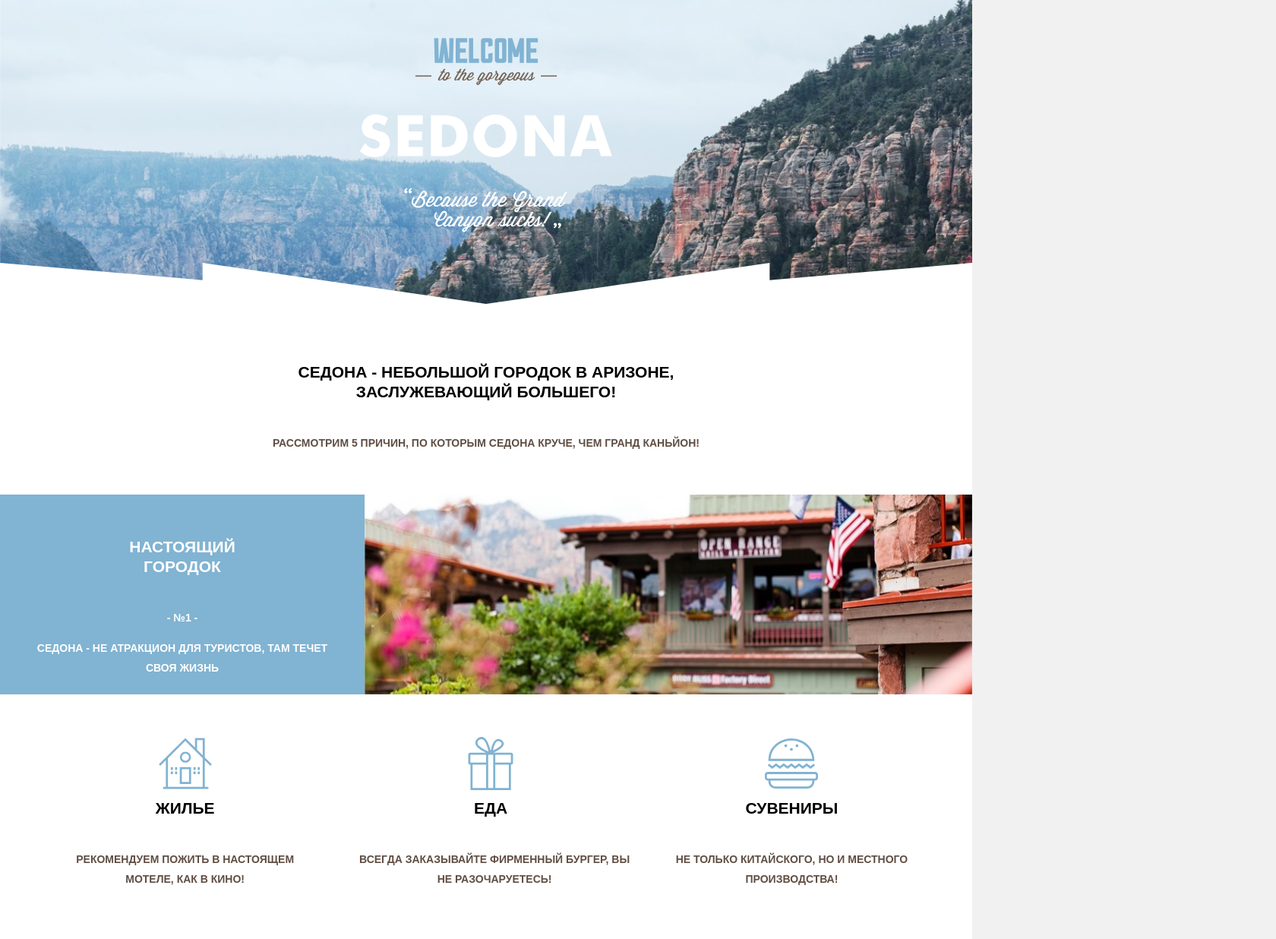
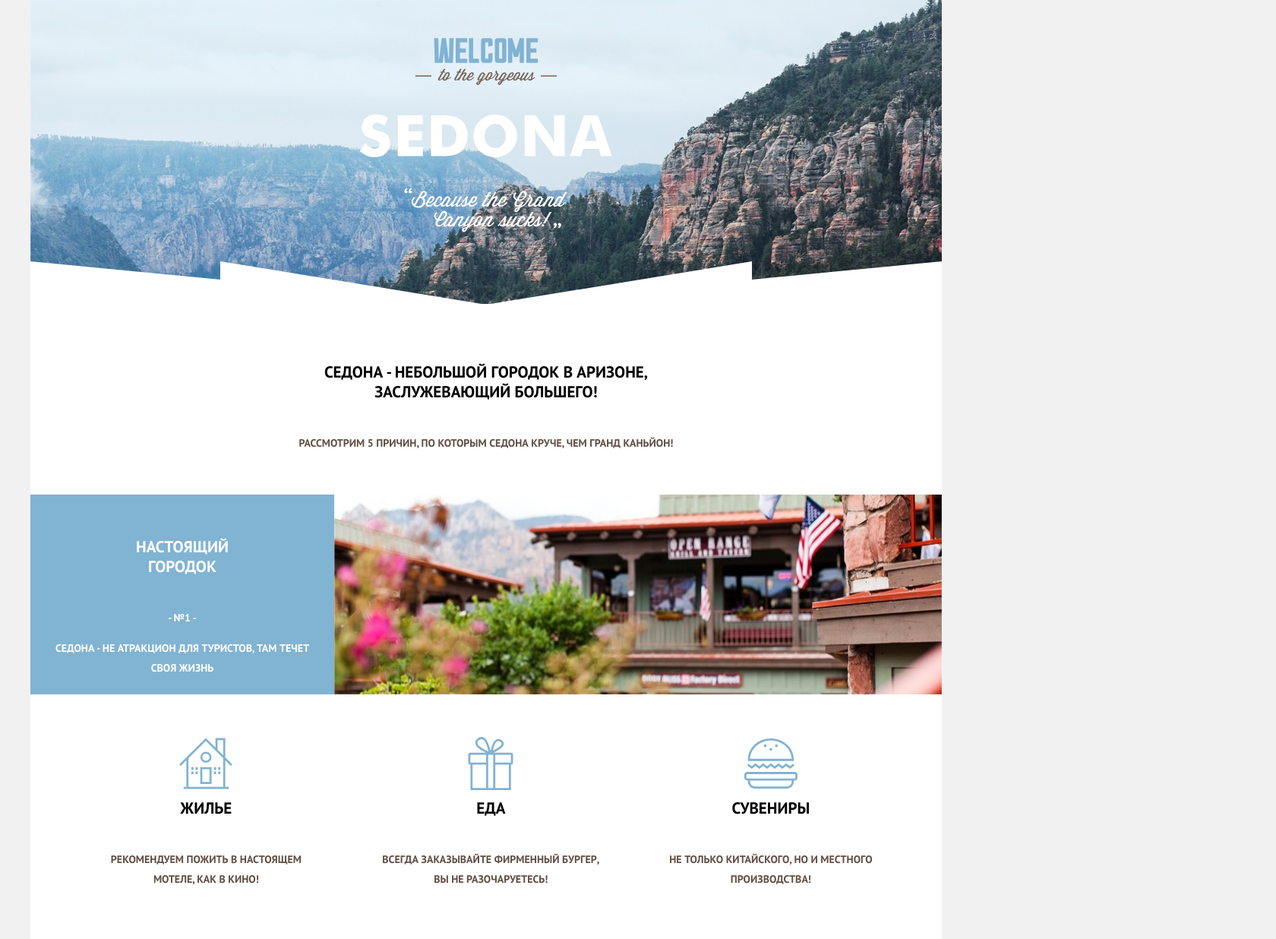
Before and after one commit to nataliiakutsovol/799907-sedona, a plain HTML site: page index.html in a window 1280 px wide. Shown: the part 86-1322 px from the top of the page at 76% size, 1680 px wide, since content can reach past the window. Drawn offline with Linux system fonts and the light colour scheme; a web font is replaced by a local one.

Commit message:
исправление белой плашки / шрифтов

```diff
--- a/css/style.css
+++ b/css/style.css
@@ -11,7 +11,7 @@ body {
 }
 .container {
   background-color: #ffffff;
-  width: 1280px;
+  width: 1200px;
   margin: 0 auto;
 }
 .header {
@@ -64,6 +64,7 @@ a {
   background-size: cover;
   padding-top: 76px;
   padding-bottom: 87px;
+  position: relative;
 }
 .promo-image {
   text-align: center;
@@ -80,20 +81,17 @@ a {
   padding-top: 56px;
   padding-bottom: 20px;
 }
-.features h3::before {
+.promo::before {
   content: '';
   position: absolute;
-  top: -75px;
-  left: 50%;
-  transform: translateX(-50%);
-  width: 1280px;
-  height: 56px;
-}
-.feature-text-promo h3::before {
+  bottom: 0;
+  left: 0;
   background-image: url("../img/svg-sedona/intro-mask.svg");
   background-position: top center;
   background-repeat: no-repeat;
-  background-size: 1280px 56px;
+  background-size: cover;
+  width: 100%;
+  height: 56px;
 }
 .features p,
 .features span {
@@ -127,16 +125,16 @@ a {
 .feature-more,
 .features-other {
   display: flex;
-  margin: 60px;
+  padding: 60px;
+  padding-bottom: 0;
   text-align: center;
 }
 .feature-housing p,
 .feature-souvenirs p {
-  padding: 0 20px;
+  padding: 0 30px;
 }
 .feature-food p {
-  padding: 0 30px;
-  margin-left: 10px;
+  padding: 0 50px;
 }
 .feature-more h3 {
   position: relative;
--- a/index.html
+++ b/index.html
@@ -3,7 +3,7 @@
   <head>
     <meta charset="utf-8">
     <title>HTML Academy: Седона</title>
-    <link href="https://fonts.google.com/?query=pt+san&selection.family=PT+Sans/PT+Sans+Narrow" rel="stylesheet">
+    <link href="https://fonts.googleapis.com/css?family=PT+Sans:400,700&amp;subset=latin,cyrillic" rel="stylesheet">
     <link rel="stylesheet" href="css/style.css">
   </head>
   <body>
@@ -26,9 +26,6 @@
       <section class="promo">
         <div class="promo-image">
              <img src="img/svg-sedona/intro-welcome.svg" width="800" height="256" alt="Welcome">
-        </div>
-        <div class="promo-mask">
-             <!--<img src="img/svg-sedona/intro-mask.svg" width="1270" height="56" alt="intro-mask"> -->
         </div>
       </section>
       <section class="features">
```
Also changed, not shown: catalog.html (+1 -1 lines).
